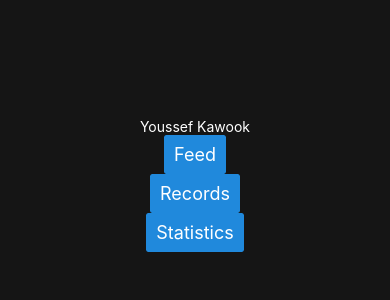
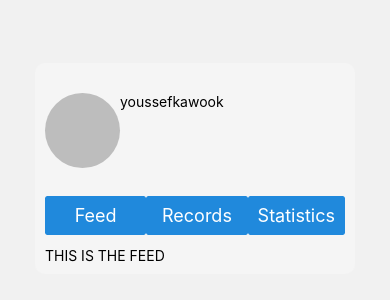
Before and after one commit to kawooky/fe-nc-socialift, a React Native app in the folder fe-socialift/: screen /Profile in a window 390 px wide. Shown: the part 254-554 px from the top of the page. Built offline with nearby package versions, Linux system fonts and the light colour scheme; grey boxes are pictures that could not be loaded.

Commit message:
Edit profile page & profile page main structure

```diff
--- a/fe-socialift/components/ProfilePage/ProfilePage.jsx
+++ b/fe-socialift/components/ProfilePage/ProfilePage.jsx
@@ -5,32 +5,89 @@ import {
     Text,
     Alert,
     TextInput,
-    Image
+    Image,
+    ViewBase
   } from "react-native";
 import React, { useState } from "react";
 import { styles } from "./ProfilePageStyle.js";
-import { Avatar, Button} from '@rneui/themed';
+import { Avatar, Button, Icon} from '@rneui/themed';
+
+
 
 
 const exampleUser = {
-    name : 'Youssef Kawook',
+    name : 'youssefkawook',
     profilePicture: 'https://images.pexels.com/photos/4016173/pexels-photo-4016173.jpeg?auto=compress&cs=tinysrgb&dpr=1&w=500'
 }
 
 
-export const ProfilePage = () => {
+export const ProfilePage = ({navigation}) => {
+
+    const [sectionOfProfile, setSectionOfProfile] = useState('feed')
+
+
     return (
-        <View style={styles.view }>
+        <View style={styles.mainView }>
+            <View style={styles.formView}>
+                <View style={styles.avatar}>
             <Avatar
-  alt="Youssef Kawook"
-  src={exampleUser.profilePicture}
-  sx={{ width: 100, height: 100 }}
+  alt="Username"
+  activeOpacity={0.2}
+  avatarStyle={{}}
+  containerStyle={{ backgroundColor: "#BDBDBD", marginBottom: 10 , alignItems: "center"}}
+  icon={{}}
+  iconStyle={{}}
+  imageProps={{}}
+  onPress={() => navigation.navigate('EditProfile')}
+  overlayContainerStyle={{}}
+  placeholderStyle={{}}
+  rounded
+  size="large"
+  source={{ uri: exampleUser.profilePicture }}
+  titleStyle={{}}
 />
-            <Text style={styles.text}>{exampleUser.name}</Text>
-            <Button variant="contained">Feed</Button>
-            <Button variant="contained">Records</Button>
-            <Button variant="contained">Statistics</Button>
+<View style={styles.username}>
+            <Text>{exampleUser.name}</Text>
+            </View>
+</View>
 
+<View style={styles.buttonContainer}>
+<View style={styles.button}>
+            <Button onPress={() => {
+                setSectionOfProfile("feed")
+            }} variant="contained">Feed</Button>
+</View>
+<View style={styles.button}>
+            <Button onPress={() => {
+                setSectionOfProfile("records")
+            }}variant="contained">Records</Button>
+</View>
+            <Button onPress={() => {
+                setSectionOfProfile("statistics")}} variant="contained">Statistics</Button>
+            </View>
+
+            { sectionOfProfile === "feed" && (
+                <View>
+
+                    <Text>THIS IS THE FEED</Text>
+                </View>
+            )}
+
+{ sectionOfProfile === "records" && (
+                <View>
+
+                    <Text>THIS IS THE RECORDS SECTION</Text>
+                </View>
+            )}
+
+{ sectionOfProfile === "statistics" && (
+                <View>
+
+                    <Text>THIS IS THE STATISTICS SECTION</Text>
+                </View>
+            )}
+
+            </View>
         </View>
     )
 }
--- a/fe-socialift/components/ProfilePage/ProfilePageStyle.js
+++ b/fe-socialift/components/ProfilePage/ProfilePageStyle.js
@@ -2,30 +2,43 @@ import { StyleSheet } from 'react-native';
 
 const styles = StyleSheet.create({
 
-view: {
-    height: "100vh",
-    width: "100vw",
-    backgroundColor: "#151515",
-    display: "flex",
+mainView: {
+    flex: 1,
+    backgroundColor: "#f1f1f1",
     justifyContent: "center",
     alignItems: "center",
-    fontSize: '100px',
 
   },
-input: {
-    width: "200px",
+  formView: {
+    width: 320,
     backgroundColor: "#f5f5f5",
-    borderRadius: "10px",
-    margin: "10px"
-},
-loginButton: {
-    width: "200px",
-    margin: "10px"
-},
-text: {
-    color: 'white'
-}
+    borderRadius: 10,
+    paddingTop: 30,
+    padding: 10,
+    paddingRight: 10,
 
+  },
+
+  avatar: {
+    flex: 1,
+    paddingBottom: 30,
+    justifyContent: 'flex-start',
+    flexDirection: "row"
+
+  },
+   button: {
+    flex: 1,
+   },
+   buttonContainer: {
+    flex: 1,
+    flexDirection: 'row',
+    alignItems: 'center',
+    justifyContent: 'center',
+   },
+
+   username: {
+    fontSize: 20,
+   }
 });
 
 export { styles }
```
Also changed, not shown: fe-socialift/components/EditProfilePage/EditProfilePage.jsx (+25 -3 lines).
